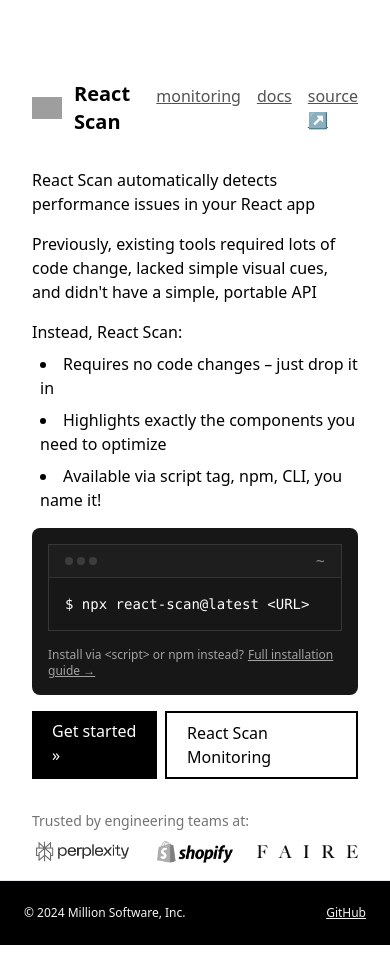
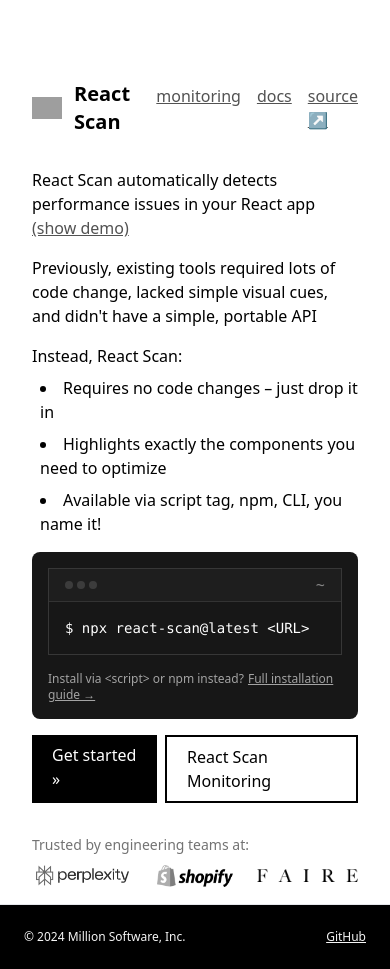
Before and after one commit to xnmeet/react-scan, a Next.js app in the folder packages/website/: page / in a window 390 px wide. Before the commit the page ends 945 px from the top, so only its background shows below. Built offline with nearby package versions, Linux system fonts and the light colour scheme; grey boxes are pictures that could not be loaded.

Commit message:
refactor(app): Replace showDemo with isMobile in className

```diff
--- a/packages/website/app/page.tsx
+++ b/packages/website/app/page.tsx
@@ -26,7 +26,7 @@
       <div className="space-y-4 mt-8">
         <div>
           React Scan automatically detects performance issues in your React app{' '}
-          <div className={`flex ${showDemo ? 'visible' : 'hidden'}`}>
+          <div className={`flex ${isMobile ? 'visible' : 'hidden'}`}>
             <button
               onClick={() => setShowDemo(!showDemo)}
               className="text-neutral-600 underline hover:text-black"
```
